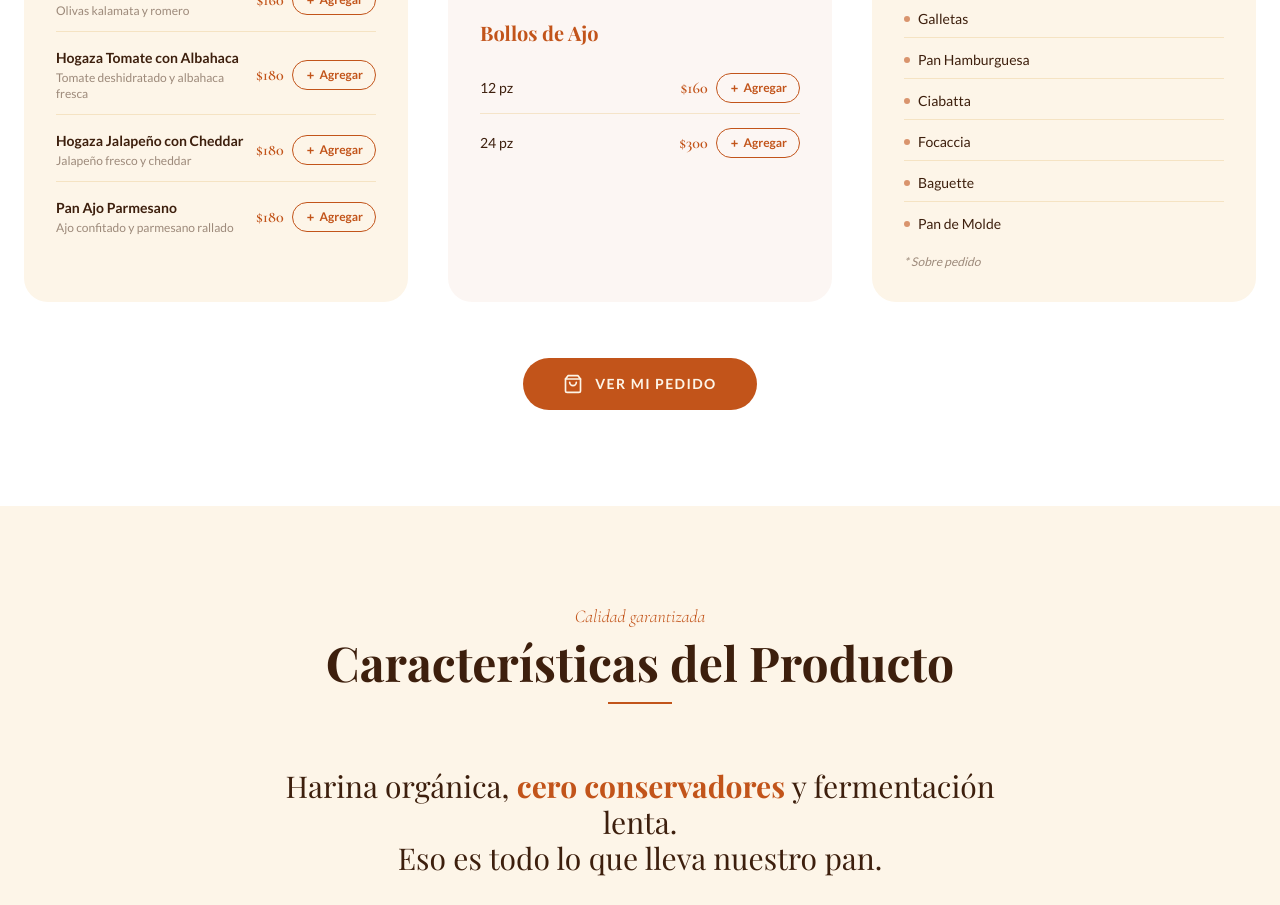
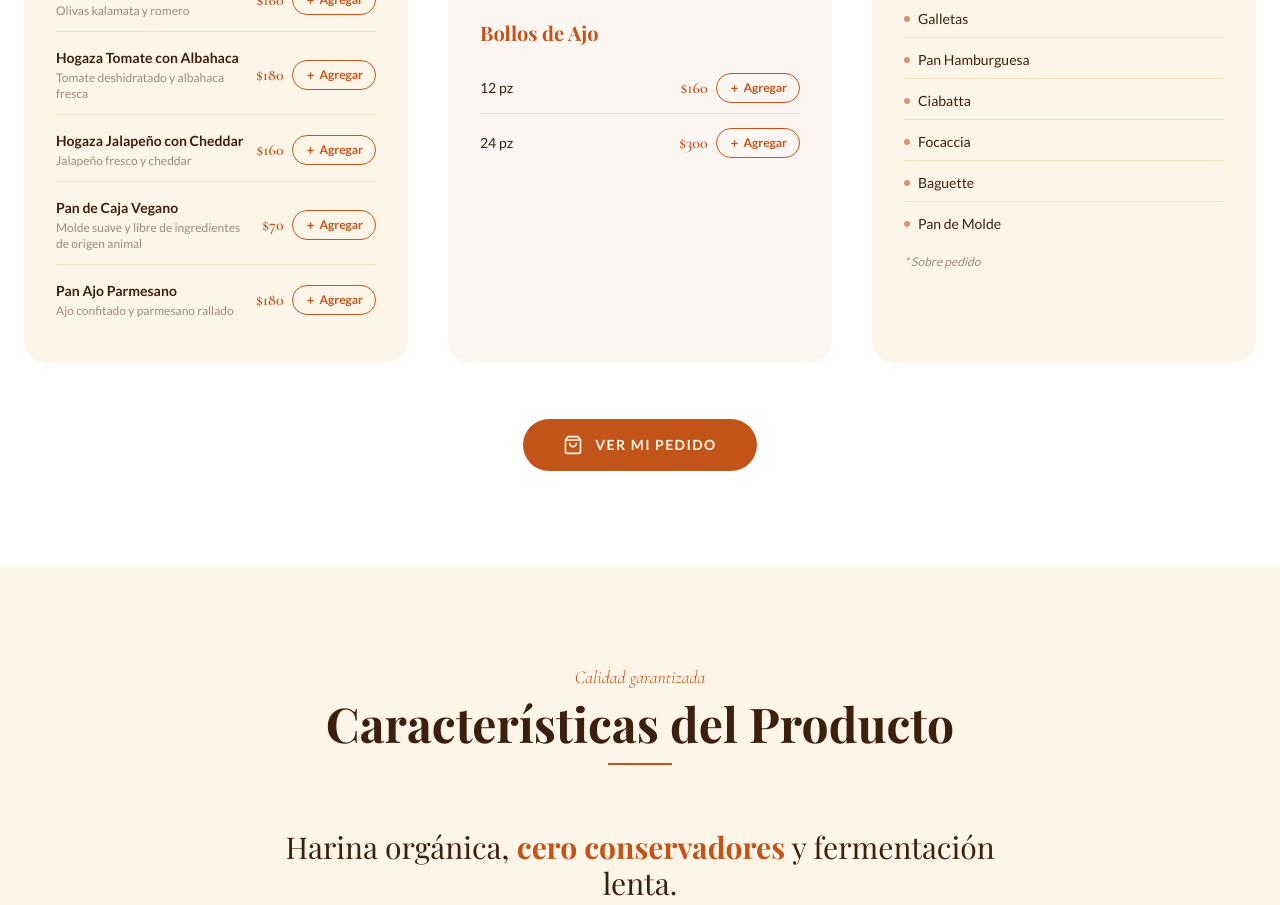
Before and after one commit to ElIngJavi/bon-dia-panaderia, a React (Vite) app: page / in a window 1280 px wide. Shown: the part 2300-3205 px from the top of the page. Built offline with nearby package versions, Linux system fonts and the light colour scheme; a web font is replaced by a local one.

Commit message:
Update product prices: Jalapeño Cheddar to , add Vegan Sandwich Loaf at

```diff
--- a/src/components/Products.jsx
+++ b/src/components/Products.jsx
@@ -15,7 +15,8 @@ const CATALOG = {
       { id: 'hogaza-semillas',   name: 'Hogaza Semillas',           price: 160, category: 'Pan de Masa Madre', note: 'Linaza, girasol, chía y ajonjolí' },
       { id: 'hogaza-olivas',     name: 'Hogaza Olivas',             price: 160, category: 'Pan de Masa Madre', note: 'Olivas kalamata y romero' },
       { id: 'hogaza-tomate',     name: 'Hogaza Tomate con Albahaca',price: 180, category: 'Pan de Masa Madre', note: 'Tomate deshidratado y albahaca fresca' },
-      { id: 'hogaza-jalapeno',   name: 'Hogaza Jalapeño con Cheddar',price:180, category: 'Pan de Masa Madre', note: 'Jalapeño fresco y cheddar' },
+      { id: 'hogaza-jalapeno',   name: 'Hogaza Jalapeño con Cheddar', price: 160, category: 'Pan de Masa Madre', note: 'Jalapeño fresco y cheddar' },
+      { id: 'pan-caja-vegano',   name: 'Pan de Caja Vegano',          price: 70,  category: 'Pan de Masa Madre', note: 'Molde suave y libre de ingredientes de origen animal' },
       { id: 'pan-ajo-parmesano', name: 'Pan Ajo Parmesano',         price: 180, category: 'Pan de Masa Madre', note: 'Ajo confitado y parmesano rallado' },
     ],
   },
```
